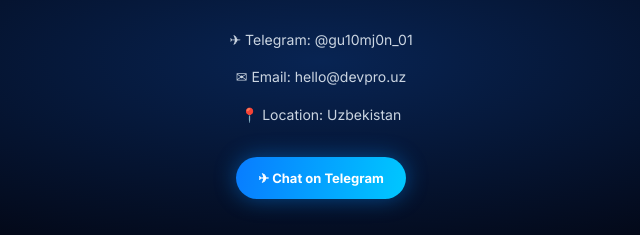
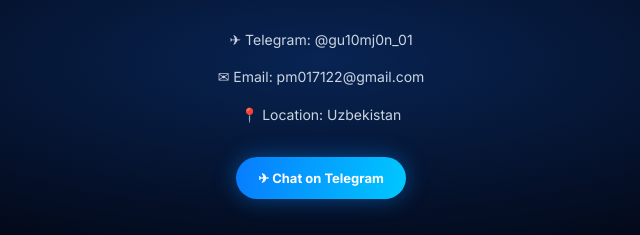
Before and after one commit to tozaboyeff/devPRO, a plain HTML site: page index.html in a window 1280 px wide. Shown: the part 2793-3028 px from the top of the page, 319-959 px from the left. Drawn offline with Linux system fonts and the light colour scheme.

Commit message:
Restore index.html with original content

```diff
--- a/index.html
+++ b/index.html
@@ -223,7 +223,7 @@
 
         <div class="contact-details">
             <p>✈ Telegram: @gu10mj0n_01</p>
-            <p>✉ Email: hello@devpro.uz</p>
+            <p>✉ Email: pm017122@gmail.com</p>
             <p>📍 Location: Uzbekistan</p>
         </div>
 
```
